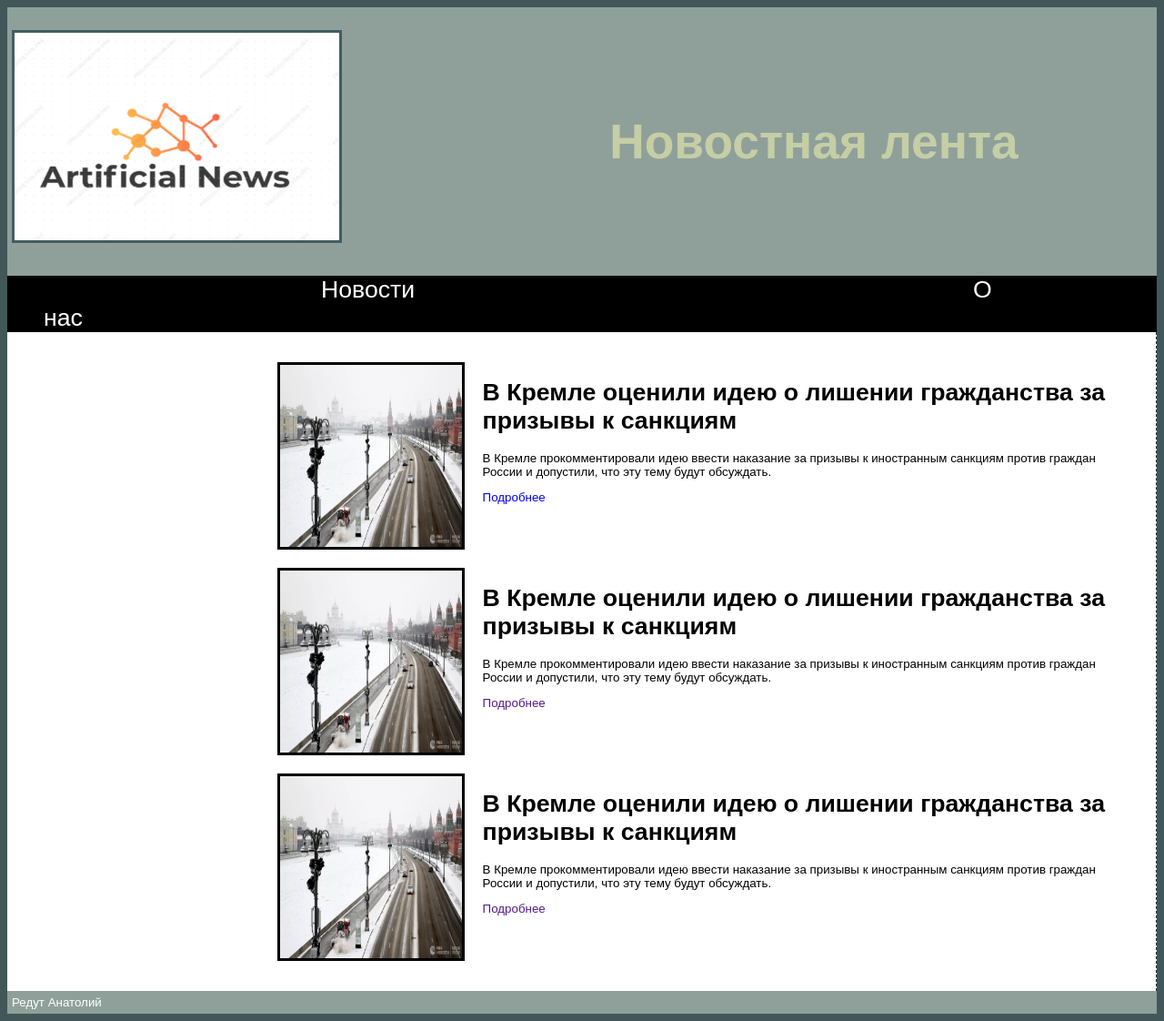
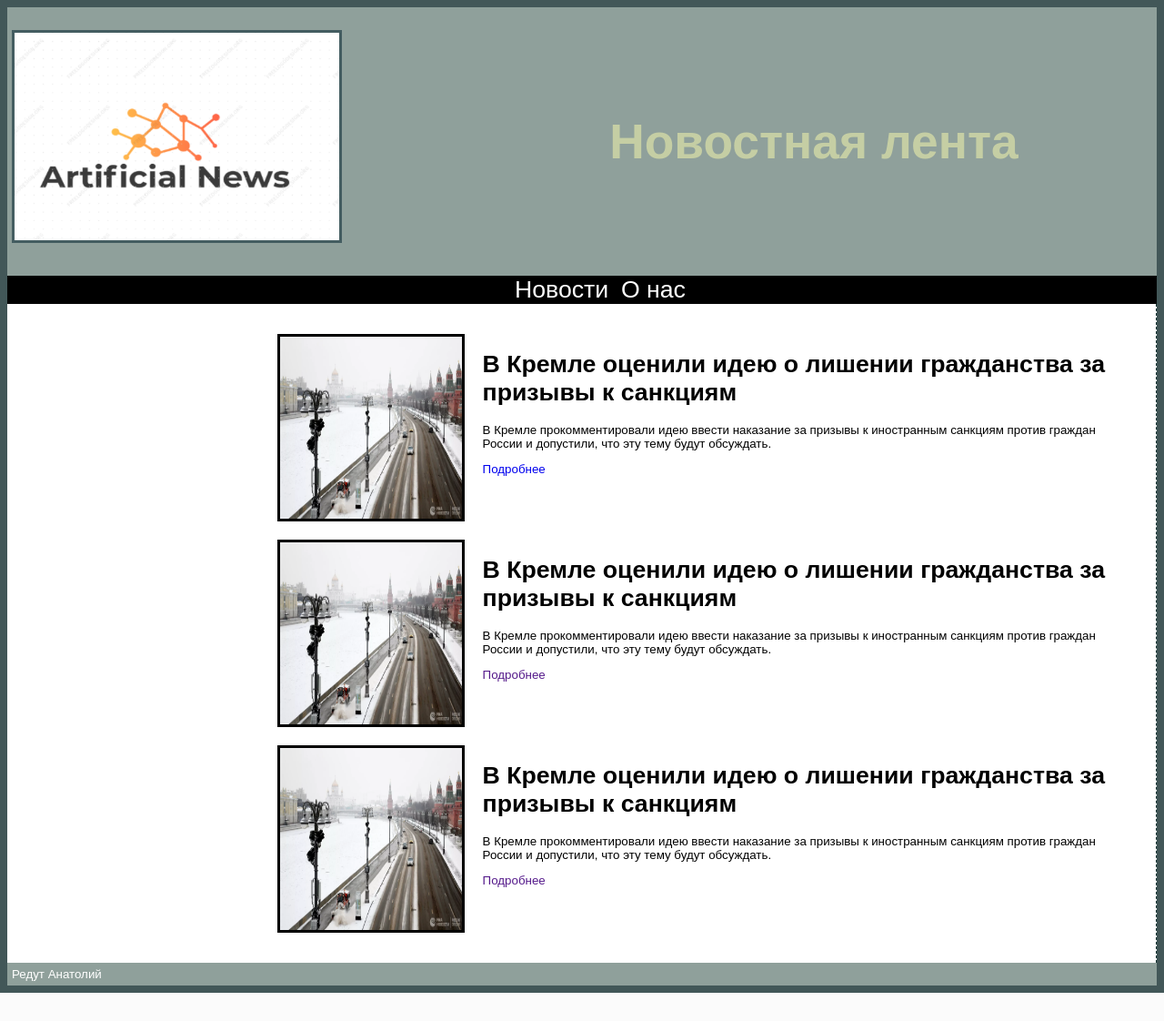
Before and after one commit to Apirol/Web, a PHP site: page /index.html in a window 1280 px wide. Shown: the whole page at 91% size. After the commit the page ends 1091 px from the top, so only its background shows below. Run offline with PHP 8.4, Linux system fonts and the light colour scheme.

Commit message:
Added content

```diff
--- a/index.css
+++ b/index.css
@@ -34,6 +34,9 @@ body {
    nav{
        background: black;
        color: blanchedalmond;
+       margin:0;
+       padding:0;
+       text-align:center;
    }
 
    nav a{
@@ -59,11 +62,10 @@ body {
         display: inline;
     }
 
-    nav li a{
+    nav a{
         color: white;
         text-align: center;
         padding: 5px 5px;
-        margin: 300px;
         display: inline;
     }
 
--- a/index.html
+++ b/index.html
@@ -10,7 +10,7 @@
   <div id="container">
    <header>
        <div id="logo"><img id="logo_image" src="logo.PNG" alt=""></div>
-       <div id="head_text">Новостная лента</div>
+       <p id="head_text">Новостная лента</p>
     </header>
     <nav>
         <ul>
```
